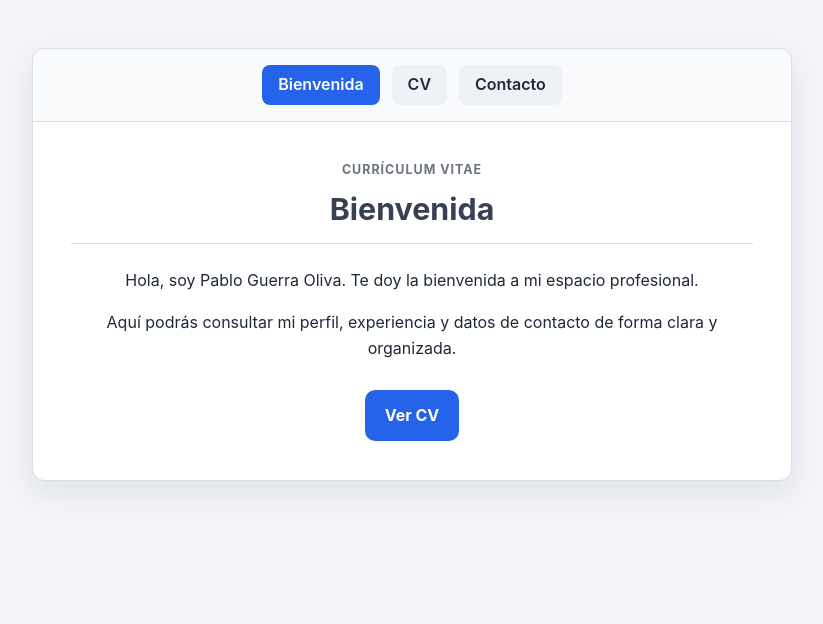
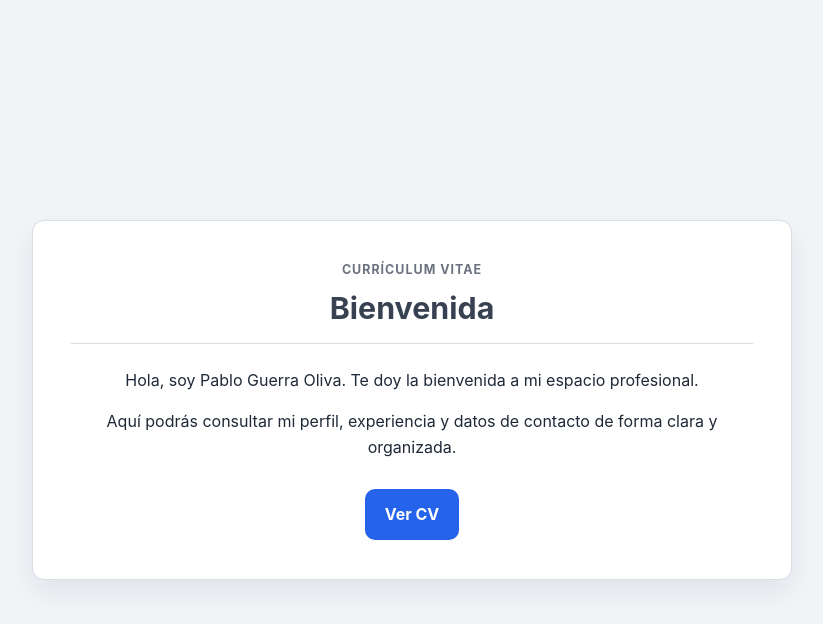
Before and after one commit to pabloguerraoliva/pabloguerraoliva, a plain HTML site: page index.html in a window 1280 px wide. Shown: the whole page, without its empty margins (228-1051 px from the left). Drawn offline with Linux system fonts and the light colour scheme.

Commit message:
Simplifica bienvenida y centra tarjeta sin menú

```diff
--- a/index.html
+++ b/index.html
@@ -6,16 +6,8 @@
   <title>Bienvenida · Pablo Guerra Oliva</title>
   <link rel="stylesheet" href="style.css" />
 </head>
-<body>
+<body class="welcome-page">
   <div class="container welcome-card">
-    <nav>
-      <div class="nav-links">
-        <a class="nav-btn active" href="index.html">Bienvenida</a>
-        <a class="nav-btn" href="cv.html">CV</a>
-        <a class="nav-btn" href="contacto.html">Contacto</a>
-      </div>
-    </nav>
-
     <section class="welcome-content">
       <p class="tag">Currículum Vitae</p>
       <h1 class="section-title">Bienvenida</h1>
--- a/style.css
+++ b/style.css
@@ -33,6 +33,16 @@ body {
 .container.welcome-card {
   width: min(100% - 2rem, 760px);
   margin-top: 6vh;
+}
+
+.welcome-page {
+  min-height: 100vh;
+  display: grid;
+  place-items: center;
+}
+
+.welcome-page .container.welcome-card {
+  margin: 0;
 }
 
 nav {
```
